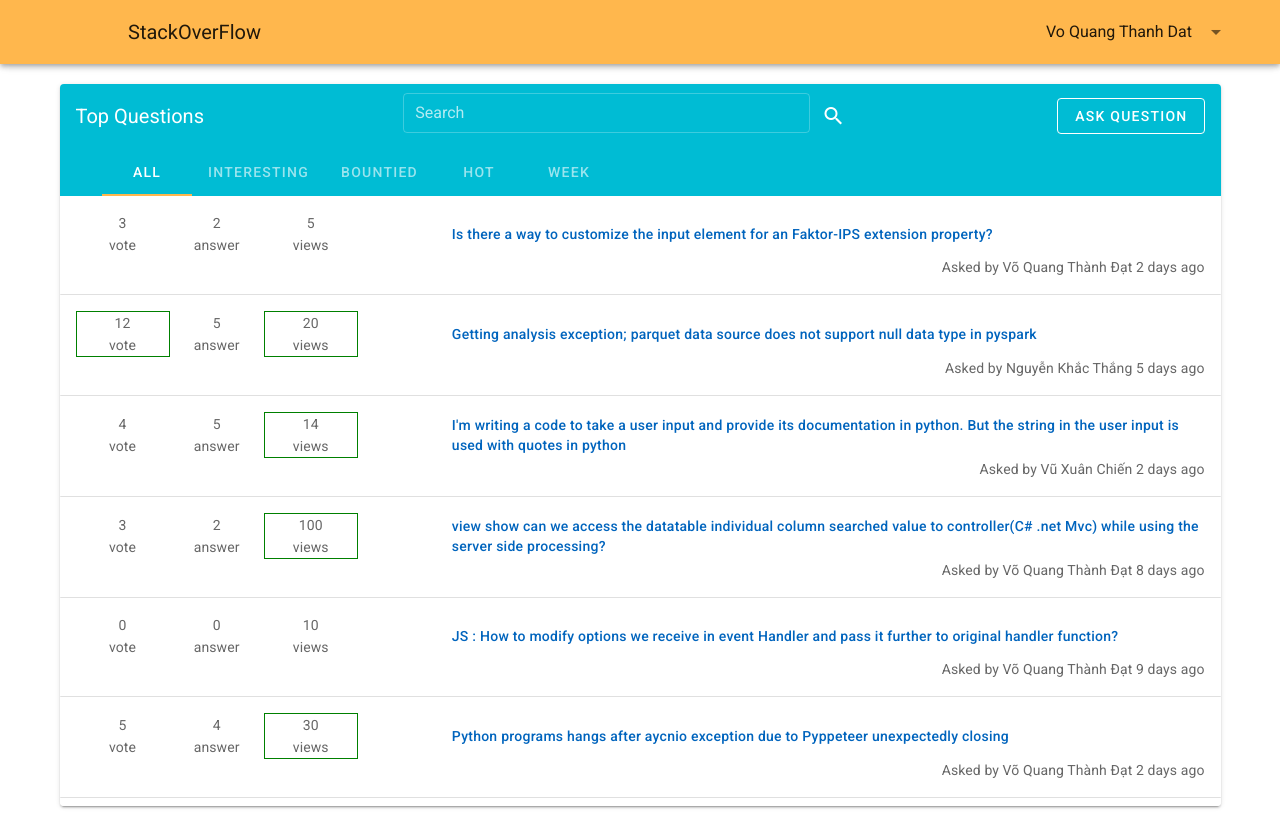
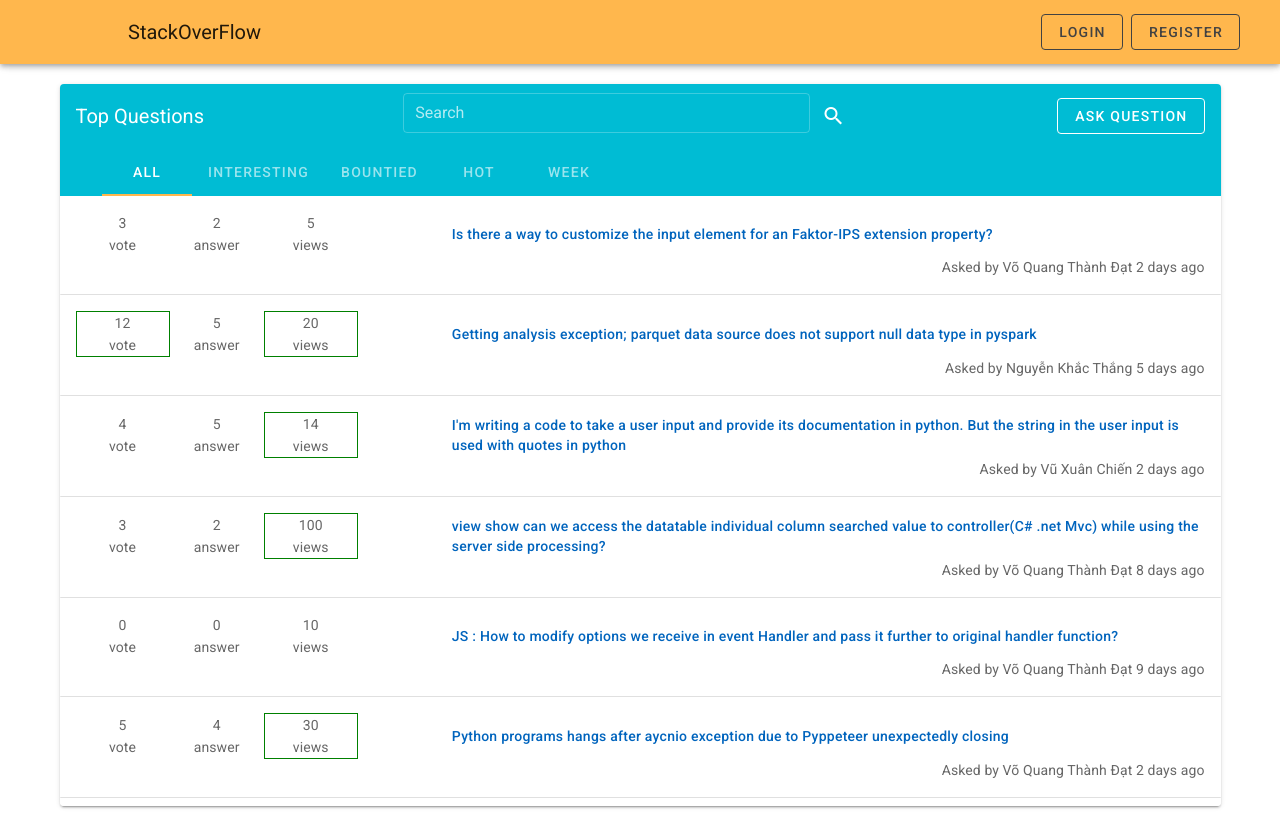
Before and after one commit to thanhdatwg/Project_Web_Frontend, a Nuxt app: page / in a window 1280 px wide. Built offline with nearby package versions, Linux system fonts and the light colour scheme; what vue2-editor would draw is missing.

Commit message:
fix style layout

```diff
--- a/layouts/default.vue
+++ b/layouts/default.vue
@@ -6,7 +6,11 @@
         <v-col cols="3" class="d-flex align-center pl-2">
           <v-toolbar-title v-text="title" />
         </v-col>
-        <v-col cols="8" class="d-flex justify-end align-center pr-6">
+        <v-col
+          cols="8"
+          class="d-flex justify-end align-center pr-6"
+          v-if="$store.state.app.token"
+        >
           <div>Vo Quang Thanh Dat</div>
           <v-menu offset-y transition="slide-y-transition" bottom>
             <template v-slot:activator="{ on, attrs }">
@@ -31,6 +35,14 @@
               </v-list-item>
             </v-list>
           </v-menu>
+        </v-col>
+        <v-col v-else cols="8" class="d-flex justify-end align-center pr-6">
+          <v-btn class="mr-2" outlined color="grey darken-3" to="/login">
+            Login
+          </v-btn>
+          <v-btn outlined color="grey darken-3" to="/register">
+            Register
+          </v-btn>
         </v-col>
       </v-row>
     </v-app-bar>
--- /dev/null
+++ b/store/app.js
@@ -0,0 +1,19 @@
+// import Vuex from "vuex";
+// import axios from "axios";
+// import Cookie from "js-cookie";
+export const state = () => ({
+  token: false
+});
+
+// export const mutation = {};
+
+// export const actions = {};
+
+// export const getters = {};
+
+// export default {
+//   state,
+//   mutations,
+//   actions,
+//   getters
+// };
```
